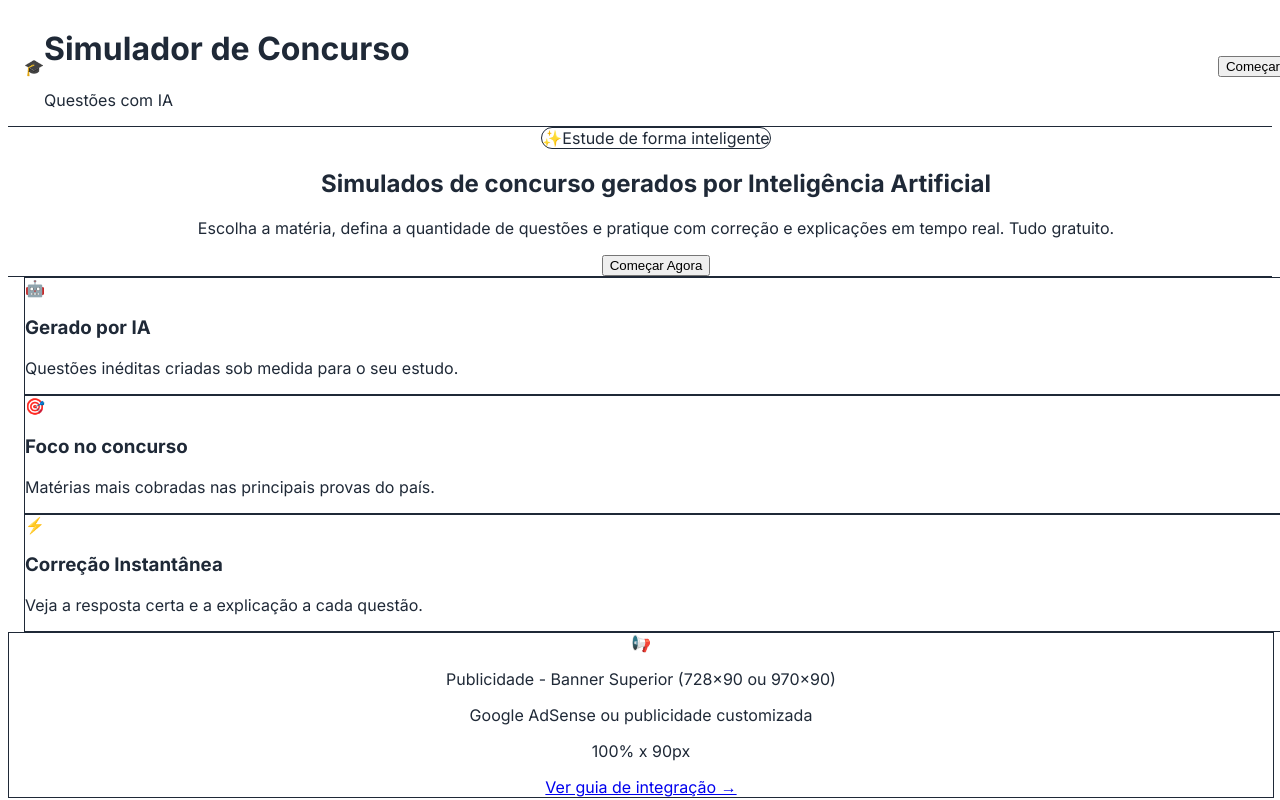
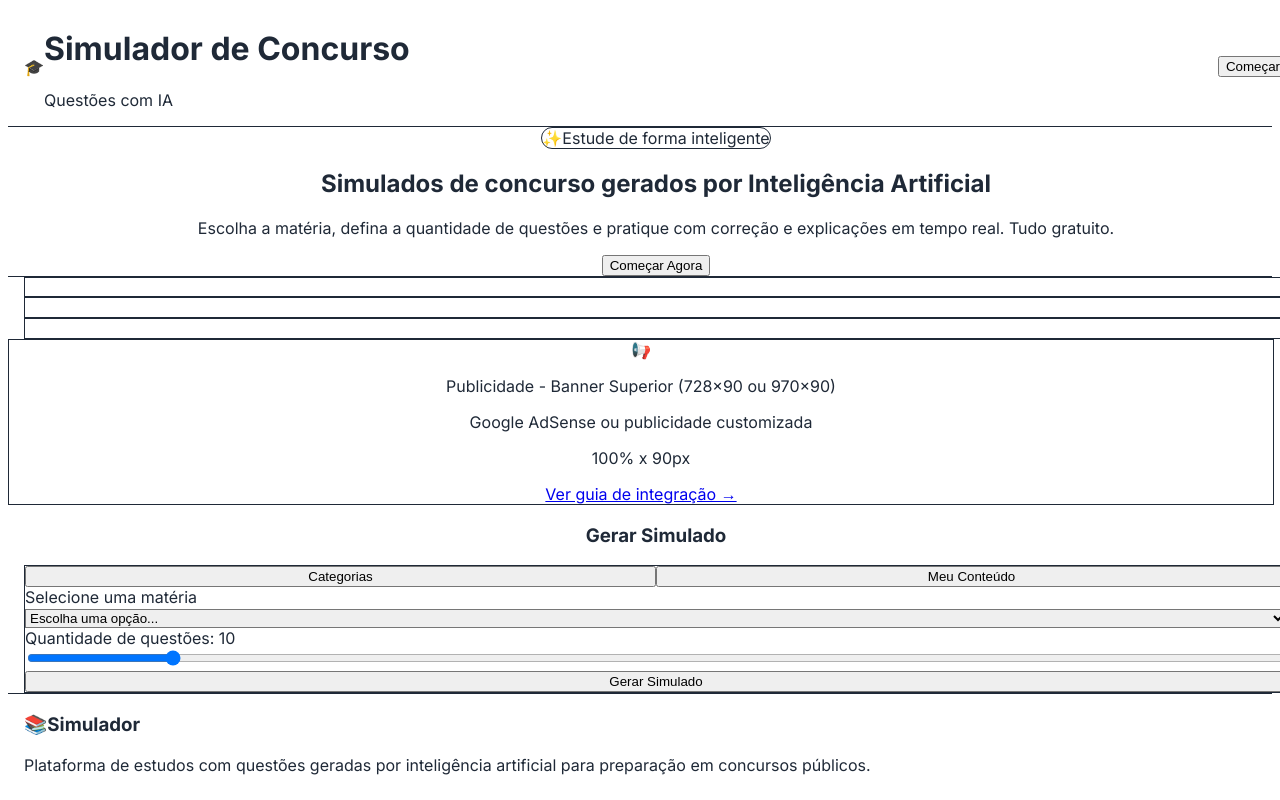
Before and after one commit to kasemiro/meu-simulador, a Next.js app: page / in a window 1280 px wide. Shown: the top 800 px of the page. Built offline with nearby package versions, Linux system fonts and the light colour scheme.

Commit message:
feat: remove unused features from page component
Add brief explanation: Removed redundant feature descriptions for cleaner UI.

Co-authored-by: KASEMIRO <52922642+kasemiro@users.noreply.github.com>

```diff
--- a/app/page.tsx
+++ b/app/page.tsx
@@ -67,19 +67,13 @@ const CATEGORIAS = [
 
 const FEATURES = [
   {
-    icon: '🤖',
-    title: 'Gerado por IA',
-    description: 'Questões inéditas criadas sob medida para o seu estudo.'
+
   },
   {
-    icon: '🎯',
-    title: 'Foco no concurso',
-    description: 'Matérias mais cobradas nas principais provas do país.'
+
   },
   {
-    icon: '⚡',
-    title: 'Correção Instantânea',
-    description: 'Veja a resposta certa e a explicação a cada questão.'
+
   }
 ];
 
```
